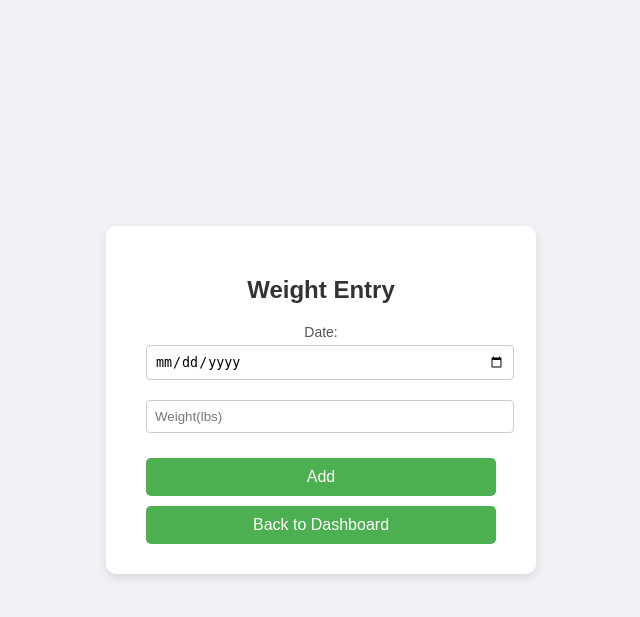
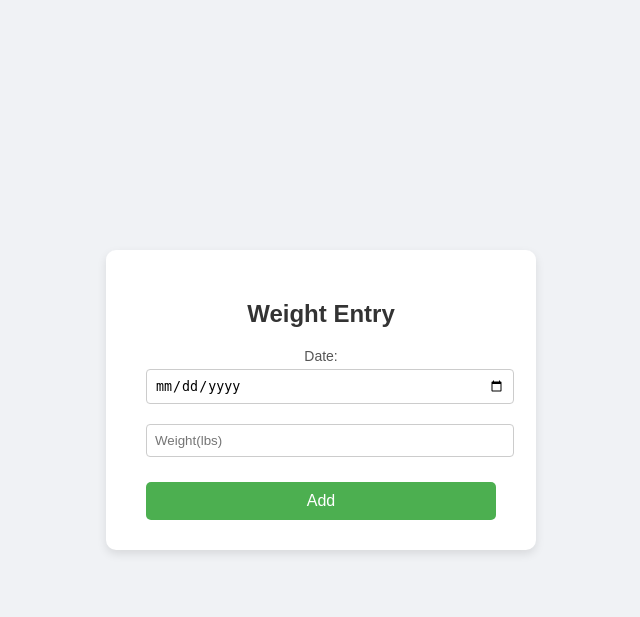
Before and after one commit to manasmaddi/CS2300-Project, a Flask app: page /add-weight-entry in a window 1280 px wide. Shown: the top 617 px of the page, without its empty margins (319-959 px from the left). Run offline with Flask 3, Linux system fonts and the light colour scheme; the visitor is signed in with stand-in values (Sample User, id 1); some libraries are stand-ins or nearby versions.

Commit message:
Update weightEntry.html

```diff
--- a/templates/weightEntry.html
+++ b/templates/weightEntry.html
@@ -75,13 +75,10 @@
                 <label>Date:</label>
                 <input type="date" name="date" required>
 
-                <input type="float" name="weight" placeholder="Weight(lbs)" required><br>
+            <input type="float" name="weight" placeholder="Weight(lbs)" required><br>
 
                 <button type="submit">Add</button>
             </form>
-            <a href="{{ url_for('dashboard') }}">
-                <button type="button">Back to Dashboard</button>
-            </a>
         {% endif %}
     </div>
 </body>
```
